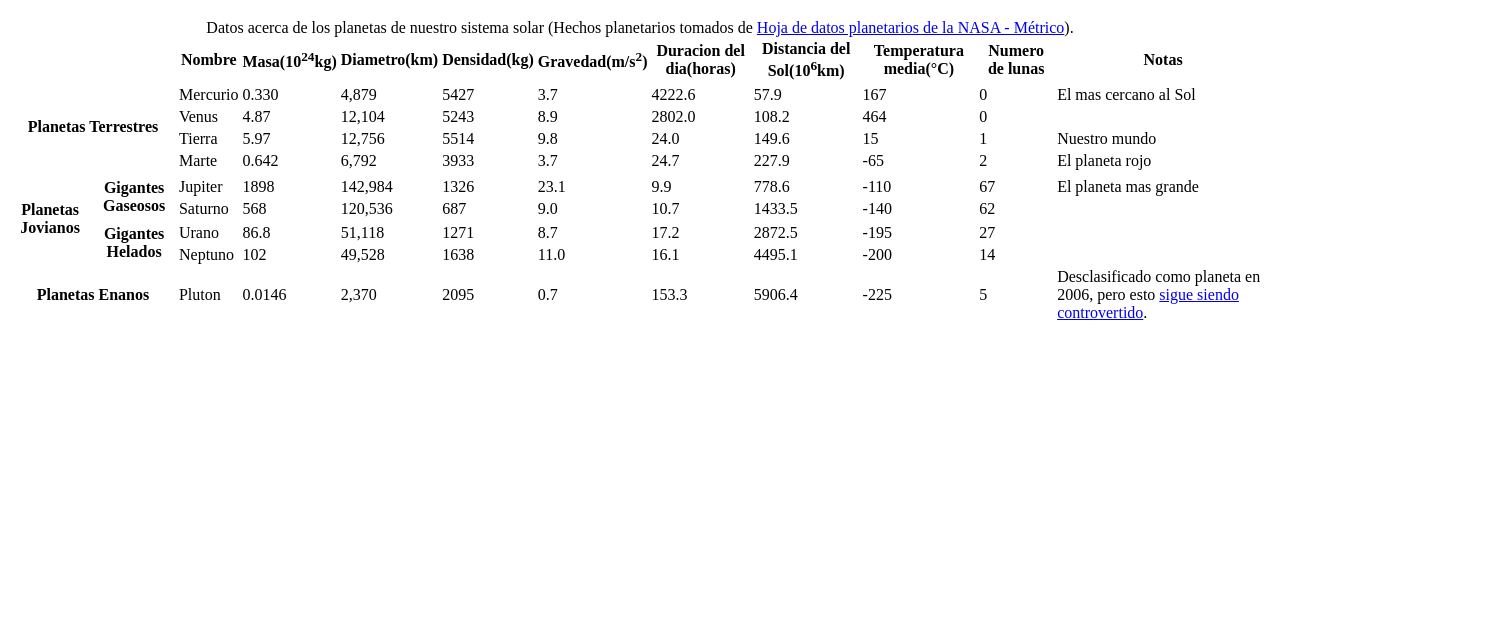
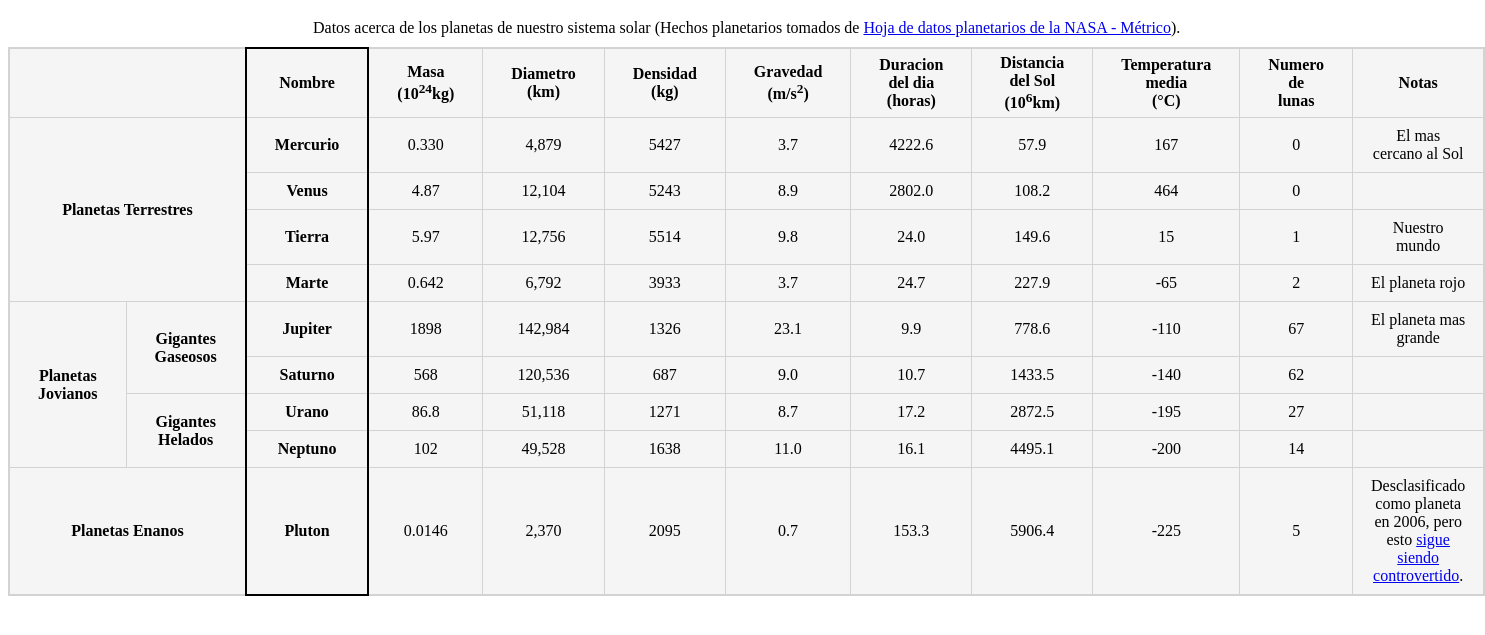
Before and after one commit to StefanoSimoni/Proyecto-Planets-Table, a plain HTML site: page index.html in a window 1280 px wide. Shown: the part 61-696 px from the top of the page, 1485 px wide, since content can reach past the window. Drawn offline with Linux system fonts and the light colour scheme.

Commit message:
Commit 2
Estilo de la tabla

```diff
--- a/index.html
+++ b/index.html
@@ -4,22 +4,30 @@
     <meta charset="UTF-8">
     <meta name="viewport" content="width=device-width, initial-scale=1.0">
     <title>Datos planetarios</title>
+    <link rel="stylesheet" href="style.css">
 </head>
 <body>
     <h1>Datos planetarios</h1>
     <table>
+        <colgroup>
+            <col />
+            <col />
+            <col />
+            <col />
+            <col style="border: 2px solid black;" />
+        </colgroup>
         <caption>Datos acerca de los planetas de nuestro sistema solar (Hechos planetarios tomados de <a href="https://nssdc.gsfc.nasa.gov/planetary/factsheet/">Hoja de datos planetarios de la NASA - Métrico</a>).</caption>
         <thead>
             <tr>
                 <th colspan="4">&nbsp;</th>
                 <th scope="col">Nombre</th>
-                <th scope="col">Masa(10<sup>24</sup>kg)</th>
-                <th scope="col">Diametro(km)</th>
-                <th scope="col">Densidad(kg)</th>
-                <th scope="col">Gravedad(m/s<sup>2</sup>)</th>
-                <th scope="col">Duracion del dia(horas)</th>
-                <th scope="col">Distancia del Sol(10<sup>6</sup>km)</th>
-                <th scope="col">Temperatura media(°C)</th>
+                <th scope="col">Masa<br>(10<sup>24</sup>kg)</th>
+                <th scope="col">Diametro<br>(km)</th>
+                <th scope="col">Densidad<br>(kg)</th>
+                <th scope="col">Gravedad<br>(m/s<sup>2</sup>)</th>
+                <th scope="col">Duracion del dia<br>(horas)</th>
+                <th scope="col">Distancia del Sol<br>(10<sup>6</sup>km)</th>
+                <th scope="col">Temperatura media<br>(°C)</th>
                 <th scope="col">Numero de lunas</th>
                 <th scope="col">Notas</th>
             </tr>
@@ -29,7 +37,7 @@
                 <th scope="row" rowspan="5" colspan="4">Planetas Terrestres</th>
             </tr>
             <tr>
-                <td>Mercurio</td>
+                <th>Mercurio</th>
                 <td>0.330</td>
                 <td>4,879</td>
                 <td>5427</td>
@@ -41,7 +49,7 @@
                 <td>El mas cercano al Sol</td>
             </tr>
             <tr>
-                <td>Venus</td>
+                <th>Venus</th>
                 <td>4.87</td>
                 <td>12,104</td>
                 <td>5243</td>
@@ -50,9 +58,10 @@
                 <td>108.2</td>
                 <td>464</td>
                 <td>0</td>
+                <td></td>
             </tr>
             <tr>
-                <td>Tierra</td>
+                <th>Tierra</th>
                 <td>5.97</td>
                 <td>12,756</td>
                 <td>5514</td>
@@ -64,7 +73,7 @@
                 <td>Nuestro mundo</td>
             </tr>
             <tr>
-                <td>Marte</td>
+                <th>Marte</th>
                 <td>0.642</td>
                 <td>6,792</td>
                 <td>3933</td>
@@ -81,7 +90,7 @@
             <tr>
                 <th scope="row" rowspan="3">Gigantes Gaseosos</th>
                 <tr>
-                    <td>Jupiter</td>
+                    <th>Jupiter</th>
                     <td>1898</td>
                     <td>142,984</td>
                     <td>1326</td>
@@ -93,7 +102,7 @@
                     <td>El planeta mas grande</td>
                 </tr>
                 <tr>
-                    <td>Saturno</td>
+                    <th>Saturno</th>
                     <td>568</td>
                     <td>120,536</td>
                     <td>687</td>
@@ -102,13 +111,14 @@
                     <td>1433.5</td>
                     <td>-140</td>
                     <td>62</td>
+                    <td></td>
                 </tr>
 
             </tr>
             <tr>
                 <th scope="row" rowspan="3">Gigantes Helados</th>
                 <tr>
-                    <td>Urano</td>
+                    <th>Urano</th>
                     <td>86.8</td>
                     <td>51,118</td>
                     <td>1271</td>
@@ -117,9 +127,10 @@
                     <td>2872.5</td>
                     <td>-195</td>
                     <td>27</td>
+                    <td></td>
                 </tr>
                 <tr>
-                    <td>Neptuno</td>
+                    <th>Neptuno</th>
                     <td>102</td>
                     <td>49,528</td>
                     <td>1638</td>
@@ -128,13 +139,14 @@
                     <td>4495.1</td>
                     <td>-200</td>
                     <td>14</td>
+                    <td></td>
                 </tr>
             </tr>
         </tbody>
         <tfoot>
             <tr>
                 <th scope="row" colspan="4">Planetas Enanos</th>
-                <td>Pluton</td>
+                <th>Pluton</th>
                 <td>0.0146</td>
                 <td>2,370</td>
                 <td>2095</td>
--- /dev/null
+++ b/style.css
@@ -0,0 +1,20 @@
+table {
+    border-collapse: collapse;
+    border: 2px solid lightgray;
+    background-color: whitesmoke;
+}
+
+caption {
+    padding-bottom: 10px;
+}
+
+th {
+    border: 1px solid lightgray;
+    padding: 5px 28px;
+}
+
+td {
+    text-align: center;
+    padding: 9px 18px;
+    border: 1px solid lightgray;
+}
```
